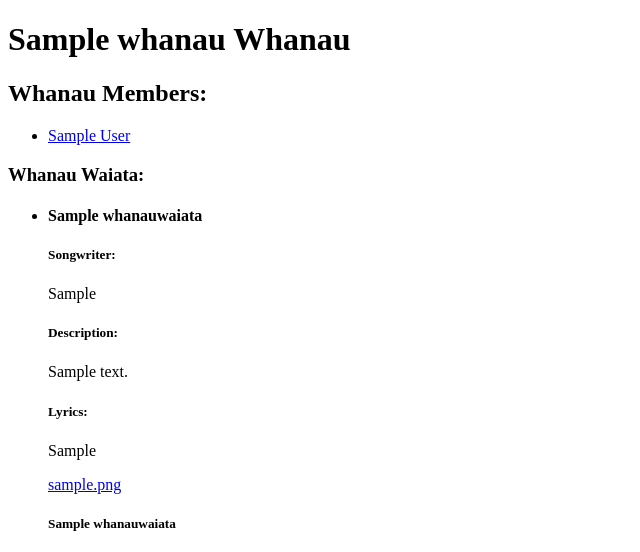
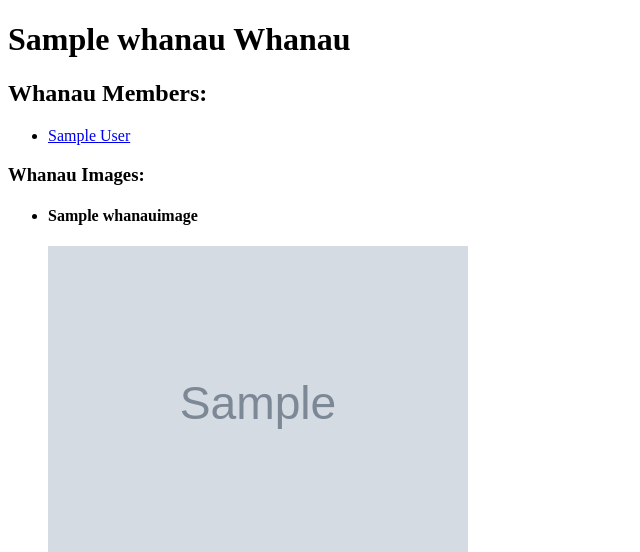
Before and after one commit to katene30/whakapapa-hau, a Django app: page /whanau/1 in a window 1280 px wide. Shown: the top 552 px of the page, without its empty margins (0-640 px from the left). Run offline with Django 4.2, Linux system fonts and the light colour scheme; tables that the repository leaves empty hold one stand-in row (values such as "Sample post"); grey boxes marked "Sample" are stand-in pictures; grey boxes are pictures that could not be loaded.

Commit message:
added whanau image and renamed related name on person video

```diff
--- a/familytree/models.py
+++ b/familytree/models.py
@@ -143,7 +143,7 @@ class PersonMedia(models.Model):
         verbose_name_plural = "Media"
 
 class PersonVideo(VideoMixin, models.Model):
-    person = models.ForeignKey(Person, on_delete=models.CASCADE, related_name='video')
+    person = models.ForeignKey(Person, on_delete=models.CASCADE, related_name='videos')
     upload_date = models.DateTimeField(auto_now_add=True)
 
     class Meta:
@@ -196,6 +196,21 @@ class Whanau(models.Model):
     class Meta:
         verbose_name_plural = "Whanau"
 
+class WhanauImage(models.Model):
+    whanau = models.ForeignKey(Whanau, on_delete=models.CASCADE, related_name='images')
+    title = models.CharField(max_length=100)
+    image = models.ImageField()
+    description = models.CharField(max_length=200, null=True, blank=True)
+    alt_text = models.CharField(max_length=50, help_text='Provide alternative text for the image. Alt text is used by screen readers to describe the image for visually impaired users.')
+    upload_date = models.DateTimeField(auto_now_add=True)
+
+    def __str__(self):
+        return self.title
+
+    class Meta:
+        verbose_name = "Media"
+        verbose_name_plural = "Media"
+
 class WhanauWaiata(VideoMixin, models.Model):
     whanau = models.ForeignKey(Whanau, on_delete=models.CASCADE, related_name='waiata')
     name = models.CharField(max_length=100)
--- a/familytree/templates/home.html
+++ b/familytree/templates/home.html
@@ -80,9 +80,9 @@
                     <img src="{{media_object.image.url}}" alt="{{media_object.alt_text}}" style="height:315px;">
                 {%endfor%}
             {% endif %}
-            {% if person.video.all %}
+            {% if person.videos.all %}
                 <h3>Videos</h3>
-                {% for video_object in person.video.all%}
+                {% for video_object in person.videos.all%}
                     <li>{{video_object.video_title}}</li>
 
                     {% if video_object.video_service == "youtube" %}
--- a/familytree/templates/whanau.html
+++ b/familytree/templates/whanau.html
@@ -11,8 +11,35 @@
         </ul>
     {% endif %}
 
+    {% if whanau.images.all %}
+        <h3>Whanau Images:</h3>
+        <ul>
+            {% for whanau_image in whanau.images.all %}
+                <li>
+                    <div>
+                        <h4>{{whanau_image.title}}</h4>
+                    </div>
+
+                    <img src="{{whanau_image.image.url}}" alt="{{whanau_image.alt_text}}" style="height:315px;">
+
+                    {% if whanau_image.description %}
+                        <div>
+                            <h5>Description:</h5>
+                            <p>{{whanau_image.description}}</p>
+                        </div>
+                    {% endif %}
+
+                        <div>
+                            <p>Uploaded at: {{whanau_image.upload_date}}</p>
+                        </div>
+
+                </li>
+            {% endfor %}
+        </ul>
+    {% endif %}
+
     {% if whanau.waiata.all %}
-    <h3>Whanau Waiata:</h3>
+        <h3>Whanau Waiata:</h3>
         <ul>
             {% for waiata in whanau.waiata.all %}
                 <li>
```
Also changed, not shown: familytree/admin.py (+7 -1 lines), familytree/migrations/0027_alter_personvideo_person_whanauimage.py (added).
